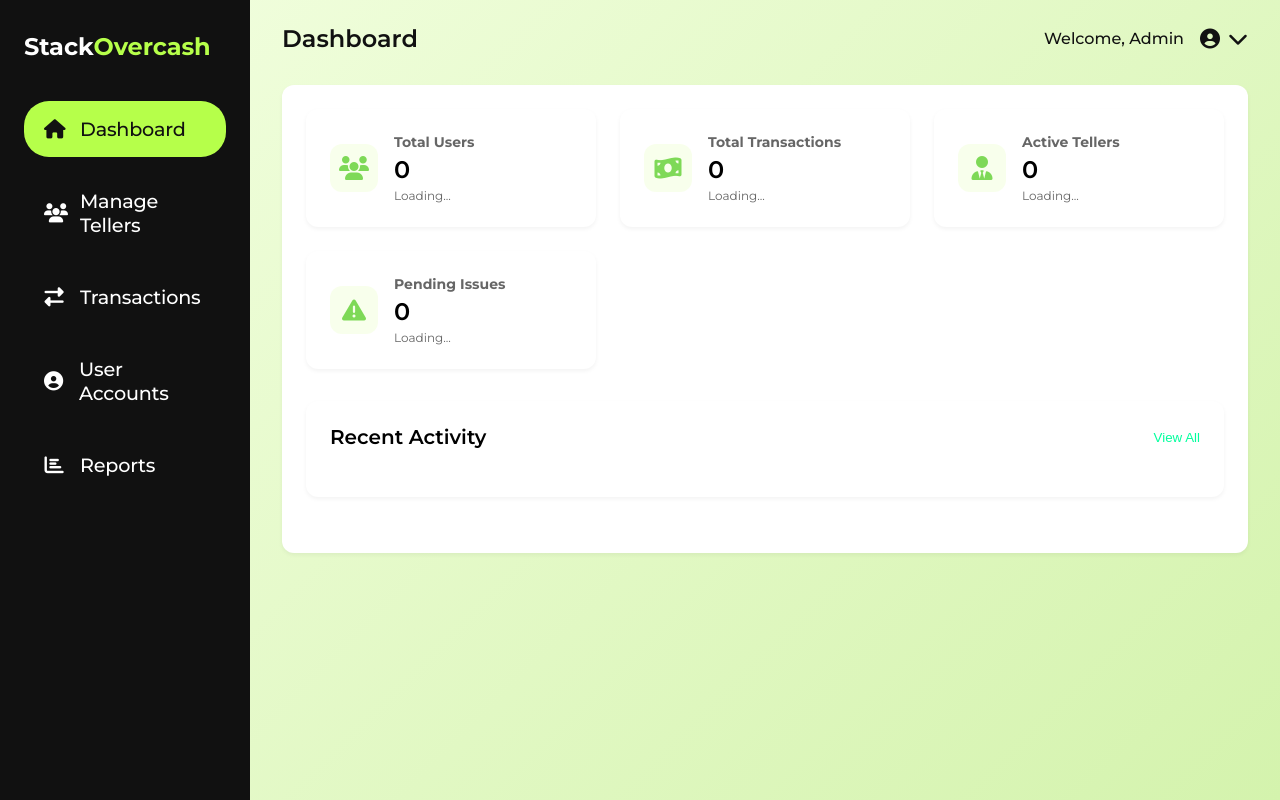
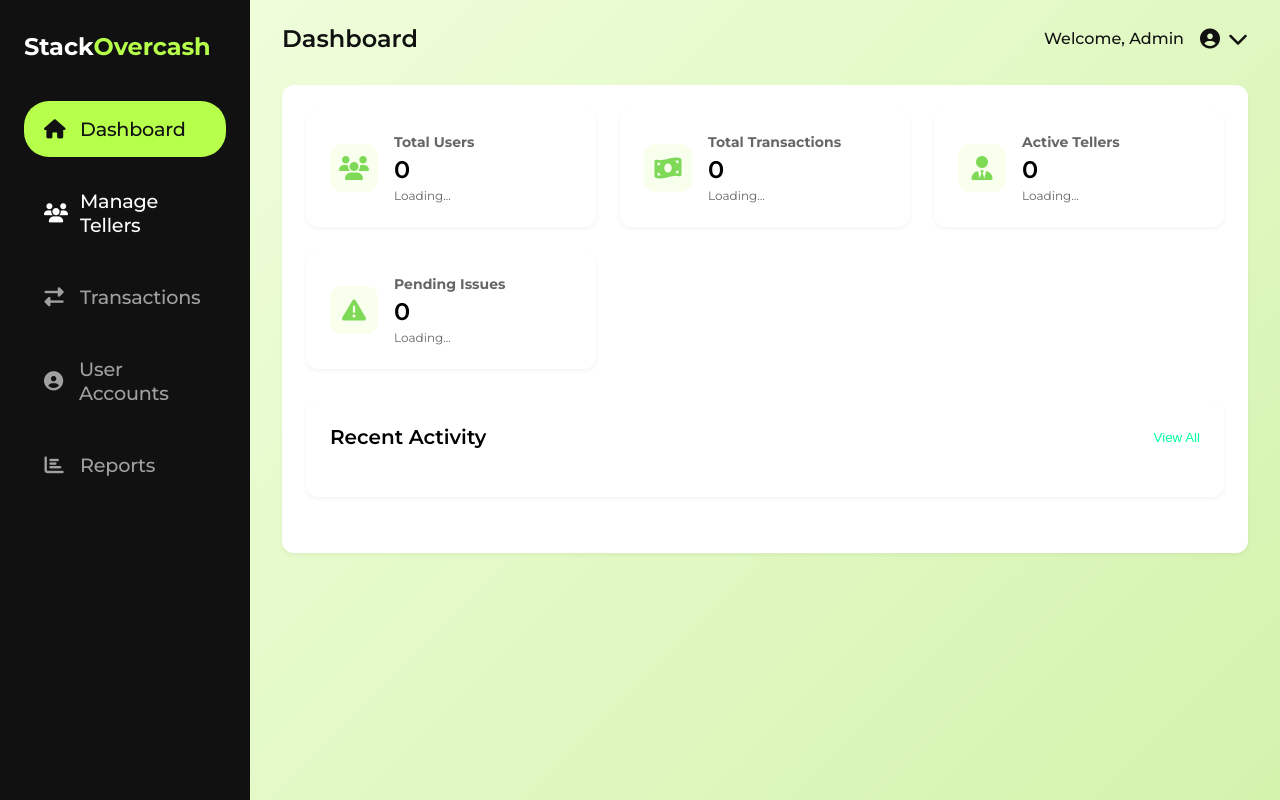
Before and after one commit to PUP-BSIT/project-errawrs, a PHP site: page /dashboard.html in a window 1280 px wide. Run offline with PHP 8.4, Linux system fonts and the light colour scheme.

Commit message:
disable navigation items for transactions, user accounts, and reports

```diff
--- a/public/admin/css/dashboard.css
+++ b/public/admin/css/dashboard.css
@@ -92,6 +92,15 @@ body {
 
 .nav-link:hover {
     background-color: rgba(255, 255, 255, 0.1);
+}
+
+.nav-item.disabled {
+    opacity: 0.6;
+    cursor: not-allowed;
+}
+
+.nav-item.disabled .nav-link {
+    pointer-events: none;
 }
 
 /* Main Content Styles */
--- a/public/admin/dashboard.html
+++ b/public/admin/dashboard.html
@@ -41,23 +41,23 @@
                             <span>Manage Tellers</span>
                         </a>
                     </li>
-                    <li class="nav-item">
-                        <a href="transactions.html" class="nav-link">
+                    <li class="nav-item disabled">
+                        <span class="nav-link">
                             <i class="fas fa-exchange-alt"></i>
                             <span>Transactions</span>
-                        </a>
+                        </span>
                     </li>
-                    <li class="nav-item">
-                        <a href="accounts.html" class="nav-link">
+                    <li class="nav-item disabled">
+                        <span class="nav-link">
                             <i class="fas fa-user-circle"></i>
                             <span>User Accounts</span>
-                        </a>
+                        </span>
                     </li>
-                    <li class="nav-item">
-                        <a href="reports.html" class="nav-link">
+                    <li class="nav-item disabled">
+                        <span class="nav-link">
                             <i class="fas fa-chart-bar"></i>
                             <span>Reports</span>
-                        </a>
+                        </span>
                     </li>
                 </ul>
             </nav>
```
Also changed, not shown: public/admin/manage_tellers.html (+9 -9 lines).
